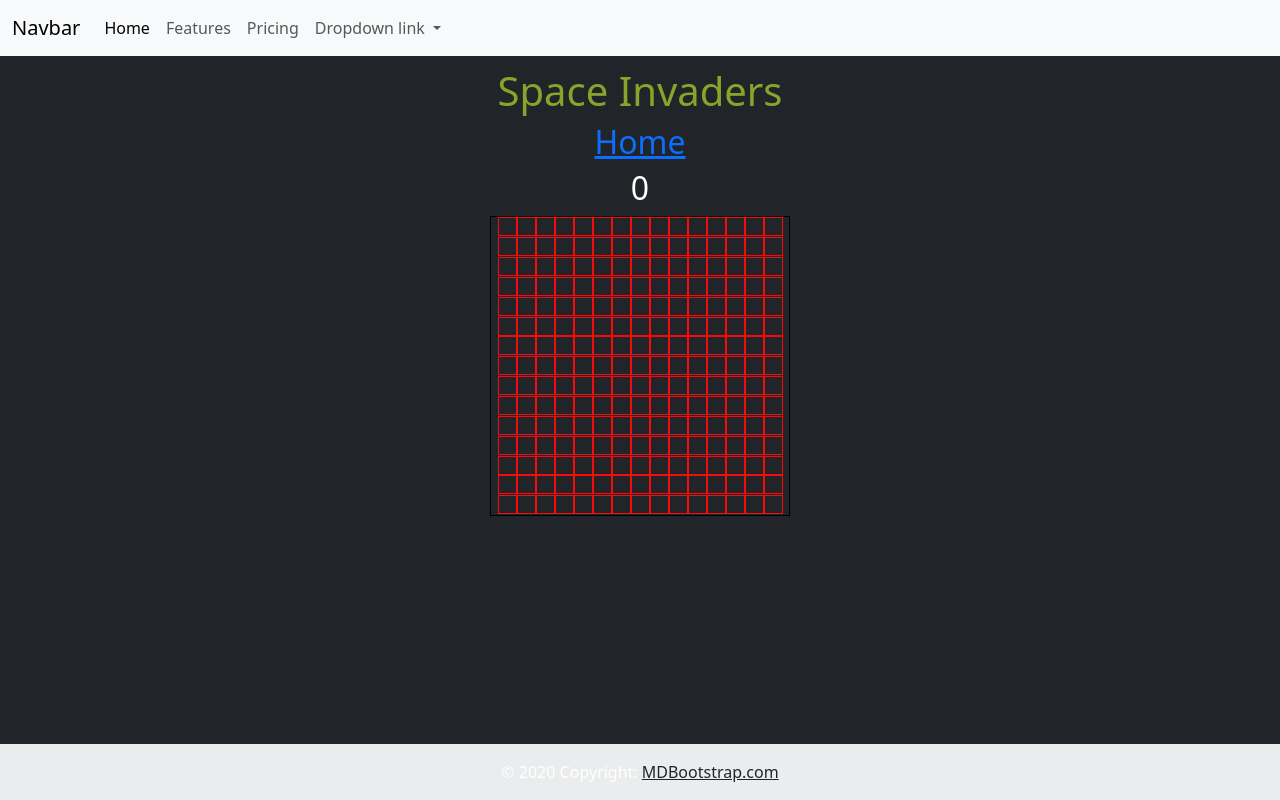
After one commit to DiarmuidSheeran/retro-games, a Django app: template games/space_invaders/templates/space_invaders/space-invaders.html in a window 1280 px wide. The commit adds this page. Run offline with Django 3.2, Linux system fonts and the light colour scheme; the template is opened without the code that fills it, so the values that code supplies are empty.

Commit message:
Create grid for space invaders, manipulate the dom to create a 15 x 15 squares within the grid

```diff
--- a/games/home/templates/home/index.html
+++ b/games/home/templates/home/index.html
@@ -1,6 +1,10 @@
 {% extends "base.html" %}
 {% load static %}
+
+{% block title %} Home {% endblock %}
 {% block content %}
+<div class="container-fluid mb-4 text-center">
     <h1>Home</h1>
     <a href="{% url 'space_invaders' %}"><h2>Space Invaders</h2></a>
+</div>
 {% endblock %}
--- /dev/null
+++ b/games/space_invaders/templates/space_invaders/space-invaders.html
@@ -0,0 +1,34 @@
+{% extends "base.html" %}
+{% load static %}
+
+{% block space_invaders_css %}
+    <link rel="stylesheet" href="{% static 'css/space_invaders.css' %}">
+{% endblock %}
+
+{% block space_invaders_js %}
+<script src="{% static 'js/space_invaders.js' %}"></script>
+{% endblock %}
+
+{% block title %}Space Invaders{% endblock %}
+
+{% block content %}
+<div class="container-fluid mb-4 text-center ">
+    <div class="row">
+        <div class="col-12">
+            <h1>Space Invaders</h1>
+            <a href="{% url 'index' %}"><h2>Home</h2></a>
+        </div>
+    </div>
+    <div class="row">
+        <div class="col-12 d-flex align-items-center justify-content-center">
+            <h2 class="results">0</h2>
+        </div>
+    </div>
+    <div class="row">
+        <div class="col-12 d-flex align-items-center justify-content-center">
+            <div class="grid"></div>
+        </div>
+    </div>
+</div>
+
+{% endblock %}
--- a/games/space_invaders/views.py
+++ b/games/space_invaders/views.py
@@ -3,6 +3,6 @@ from django.shortcuts import render
 # Create your views here.
 def space_invaders(request):
 
-    template = 'space_invaders/game.html'
+    template = 'space_invaders/space-invaders.html'
 
     return render(request, template)
--- a/games/static/css/space_invaders.css
+++ b/games/static/css/space_invaders.css
@@ -1,3 +1,21 @@
 body, h1 {
     color: rgb(134, 165, 42) !important;
 }
+
+.grid {
+    width: 300px;
+    height: 300px;
+    border: solid 1px black;
+    display: flex;
+    flex-wrap: wrap;
+    justify-content: center; /* Center children horizontally */
+    align-items: center;
+
+}
+
+.grid div {
+    justify-content: center;
+    width: 19px;
+    height: 19px;
+    border: solid 1px rgb(252, 9, 9);
+}
--- a/games/static/js/space_invaders.js
+++ b/games/static/js/space_invaders.js
@@ -0,0 +1,8 @@
+const grid = document.querySelector('.grid')
+const resultDisplay = document.querySelector('.results')
+const width = 15
+
+for (let i = 0; i < width * width; i++) {
+    const square = document.createElement('div')
+    grid.appendChild(square)
+}
--- a/games/templates/base.html
+++ b/games/templates/base.html
@@ -11,27 +11,28 @@
 
     {% block space_invaders_css %}
     {% endblock %}
-    {% block space_invaders_js %}
-    {% endblock %}
+
 
     <link rel="stylesheet" href="{% static 'css/styles.css' %}">
     <script src="{% static 'js/script.js' %}"></script>
 
-    <title>Document</title>
+    <title>Retro-Games: {% block title %} {% endblock %}</title>
 </head>
 <body class="bg-dark text-white">
 
     {% include 'includes/nav/nav.html' %}
 
-    <div class="container-fluid mb-4 text-center">
+
 
         {% block content %}
 
         {% endblock %}
 
-    </div>
+
 
     {% include 'includes/footer/footer.html' %}
 
+    {% block space_invaders_js %}
+    {% endblock %}
 </body>
 </html>
```
Also changed, not shown: games/space_invaders/templates/space_invaders/game.html (deleted, +0 -15 lines).
